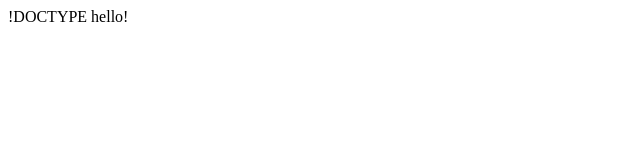
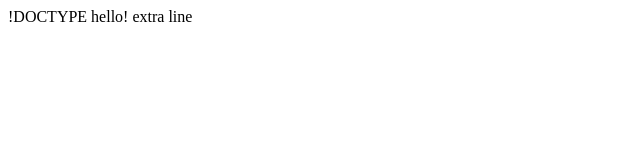
Before and after one commit to chris84kd/solent, a plain HTML site: page index.html in a window 1280 px wide. Shown: the full height of the page, 0-640 px from the left. Drawn offline with Linux system fonts and the light colour scheme.

Commit message:
added extra line

```diff
--- a/index.html
+++ b/index.html
@@ -4,5 +4,6 @@
   </head>
   <body>
     hello!
+	extra line
   </body>
 </html>
```
